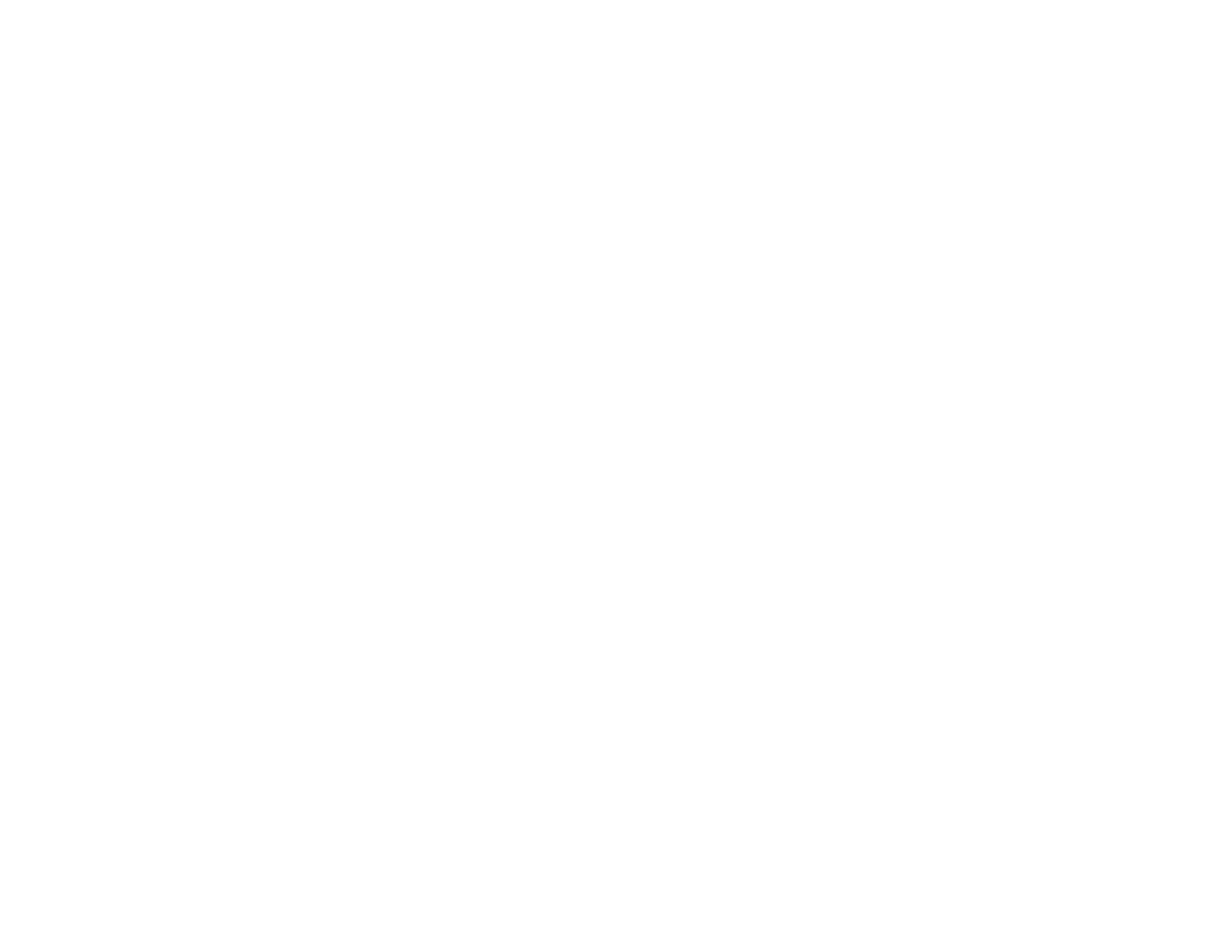
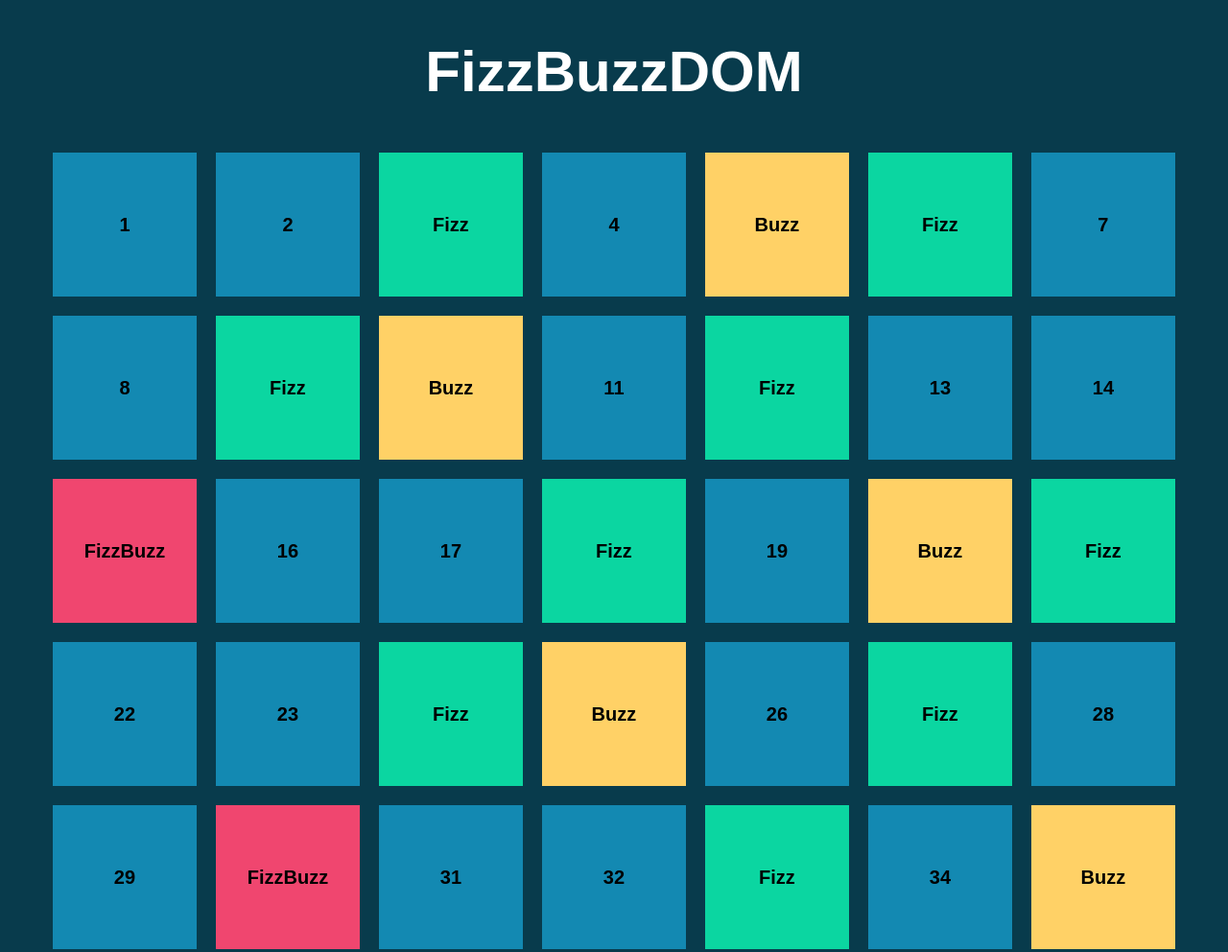
Before and after one commit to RooRsmoka/js-fizzbuzzdom, a plain HTML site: page index.html in a window 1280 px wide. Shown: the top 992 px of the page at 96% size. Before the commit the page ends 800 px from the top, so only its background shows below. Drawn offline with Linux system fonts and the light colour scheme.

Commit message:
milestone 2 e 3 completate

```diff
--- a/css/style.css
+++ b/css/style.css
@@ -0,0 +1,50 @@
+* {
+    margin: 0;
+    padding: 0;
+    box-sizing: border-box;
+}
+
+body {
+    background-color: #083B4C;
+    font-family: Arial, Helvetica, sans-serif;
+    font-size: 20px;
+    font-weight: bold;
+}
+
+h1 {
+    font-size: 60px;
+    color: #fff;
+    text-align: center;
+    margin: 40px 0;
+}
+
+.container {
+    max-width: 1190px;
+    margin: 0 auto;
+    display: flex;
+    flex-wrap: wrap;
+}
+
+.box {
+    width: calc(100% / 7 - 20px);
+    height: 150px;
+    line-height: 150px;
+    margin: 10px;
+    text-align: center;
+}
+
+.box-red{
+    background-color: #F0466F;
+}
+
+.box-green{
+    background-color: #0BD6A1;
+}
+
+.box-yellow{
+    background-color: #FFD166;
+}
+
+.box-blue{
+    background-color: #1389B2;
+}
--- a/index.html
+++ b/index.html
@@ -8,6 +8,7 @@
         <link rel="stylesheet" href="css/style.css">
     </head>
     <body>
+        <h1>FizzBuzzDOM</h1>
         <div class="container"></div>
         <script src="js/script.js"></script>
     </body>
--- a/js/script.js
+++ b/js/script.js
@@ -9,20 +9,22 @@
 // MILESTONE 3
 // Applico uno stile diverso a seconda del valore dell'indice
 // (multiplo di 3, multiplo di 5 o multiplo di 3 e 5)
-
-
 const containerHtml = document.querySelector('.container');
 
 
 for (let i = 1; i <= 100; i++) {
 
     if (i % 3 === 0 && i % 5 === 0) {
+        containerHtml.innerHTML += `<div class="box box-red">${'FizzBuzz'}</div>`;
         console.log('FizzBuzz');
     } else if (i % 3 === 0) {
+        containerHtml.innerHTML += `<div class="box box-green">${'Fizz'}</div>`;
         console.log('Fizz');
     } else if (i % 5 === 0) {
+        containerHtml.innerHTML += `<div class="box box-yellow">${'Buzz'}</div>`;
         console.log('Buzz');
     } else {
+        containerHtml.innerHTML += `<div class="box box-blue">${i}</div>`;
         console.log(i);
     }
 };
```
